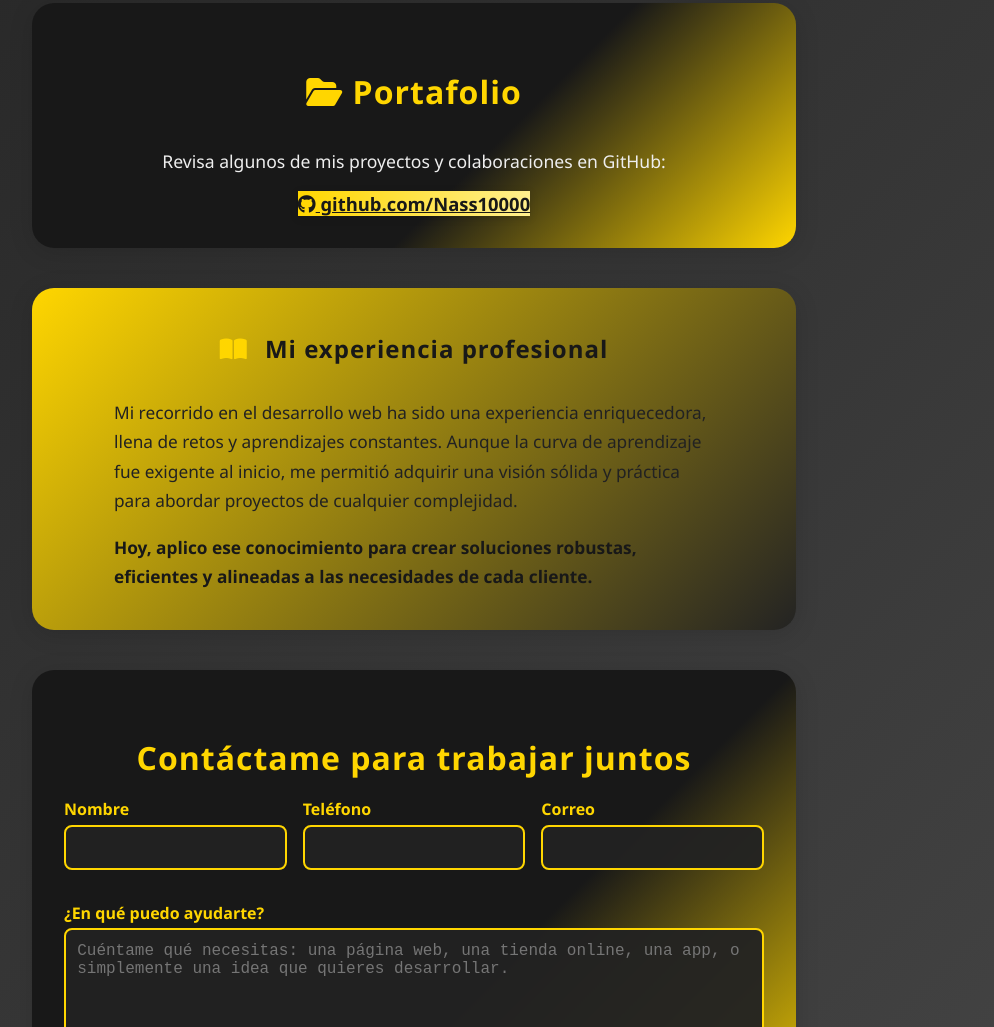
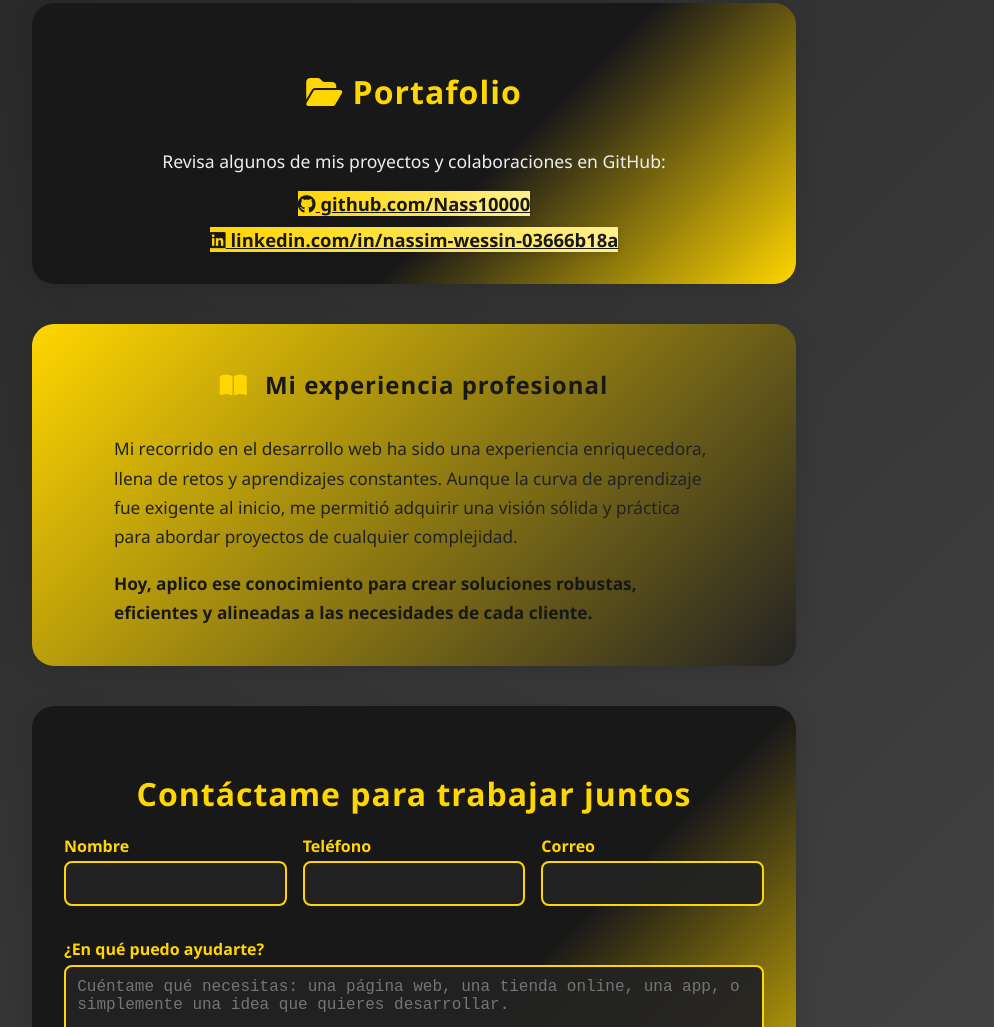
Before and after one commit to Nass10000/Nassweb, a plain HTML site: page front/index.html in a window 1280 px wide. Shown: the part 1839-2866 px from the top of the page, without its empty margins (226-1220 px from the left). Drawn offline with Linux system fonts and the light colour scheme.

Commit message:
actualizacion

```diff
--- a/front/index.html
+++ b/front/index.html
@@ -429,6 +429,10 @@
                 style="background: linear-gradient(90deg, #FFD600 0%, #ffef8e 100%); color: #181818; border: none; font-weight: 700; font-size: 1.15rem; box-shadow: 0 2px 8px rgba(0,0,0,0.13); transition: transform 0.2s;">
                 <i class="fab fa-github"></i> github.com/Nass10000
             </a>
+           <a class="portfolio-link" href="https://www.linkedin.com/in/nassim-wessin-03666b18a" target="_blank"
+    style="background: linear-gradient(90deg, #FFD600 0%, #ffef8e 100%); color: #181818; border: none; font-weight: 700; font-size: 1.15rem; box-shadow: 0 2px 8px rgba(0,0,0,0.13); transition: transform 0.2s; margin-top: 0.7rem;">
+    <i class="fab fa-linkedin"></i> linkedin.com/in/nassim-wessin-03666b18a
+</a>
         </section>
         <!-- Reemplaza la sección del blog por este bloque más breve y profesional -->
         <section class="blog-experience" id="blog-experience" style="background: linear-gradient(135deg, #FFD600 0%, #232323 100%); color: #181818; box-shadow: 0 4px 24px rgba(0,0,0,0.13); border-radius: 22px; max-width: 700px; margin: 2.5rem auto 0 auto; padding: 1.5rem 2rem 1.3rem 2rem; display: flex; flex-direction: column; align-items: center;">
```
